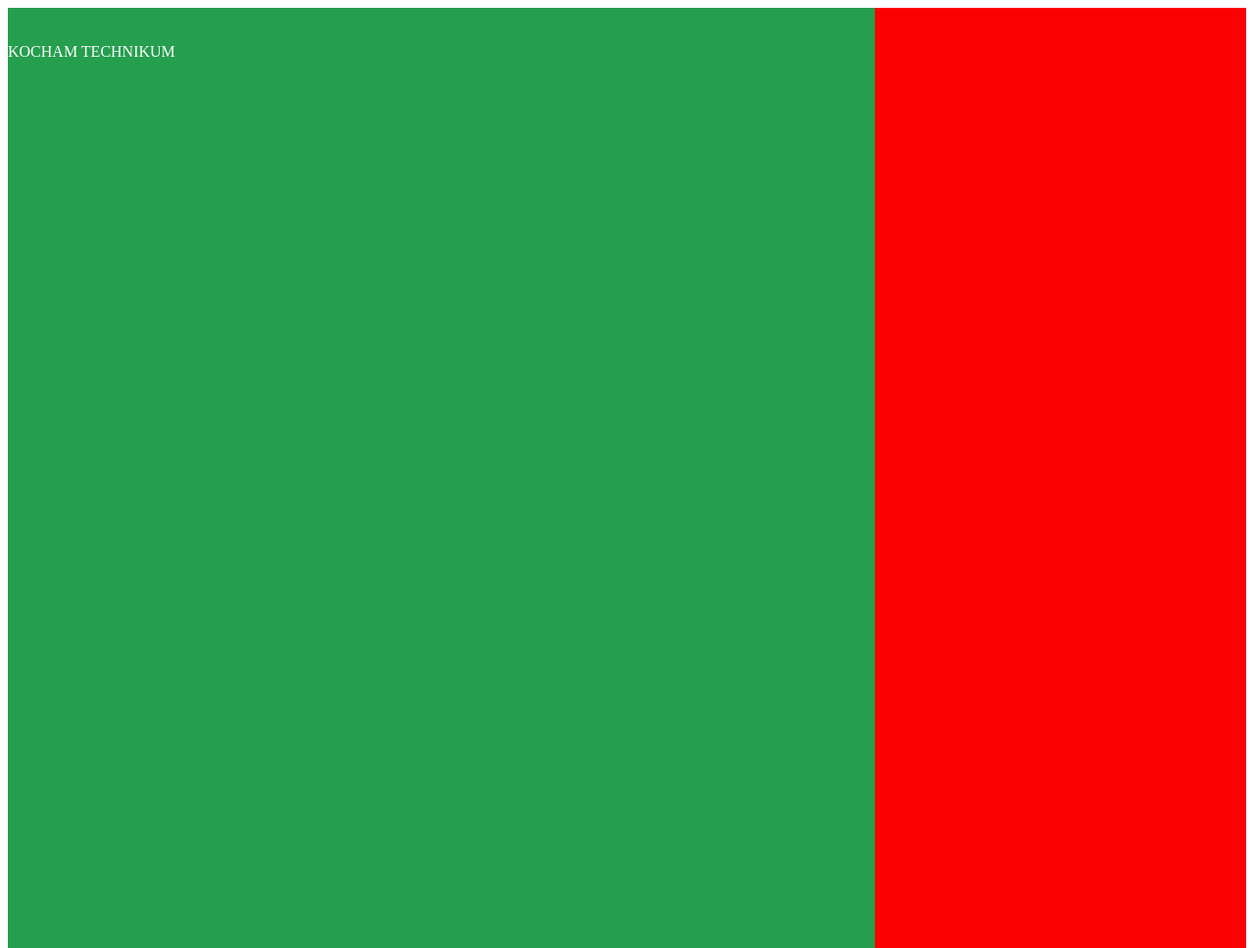
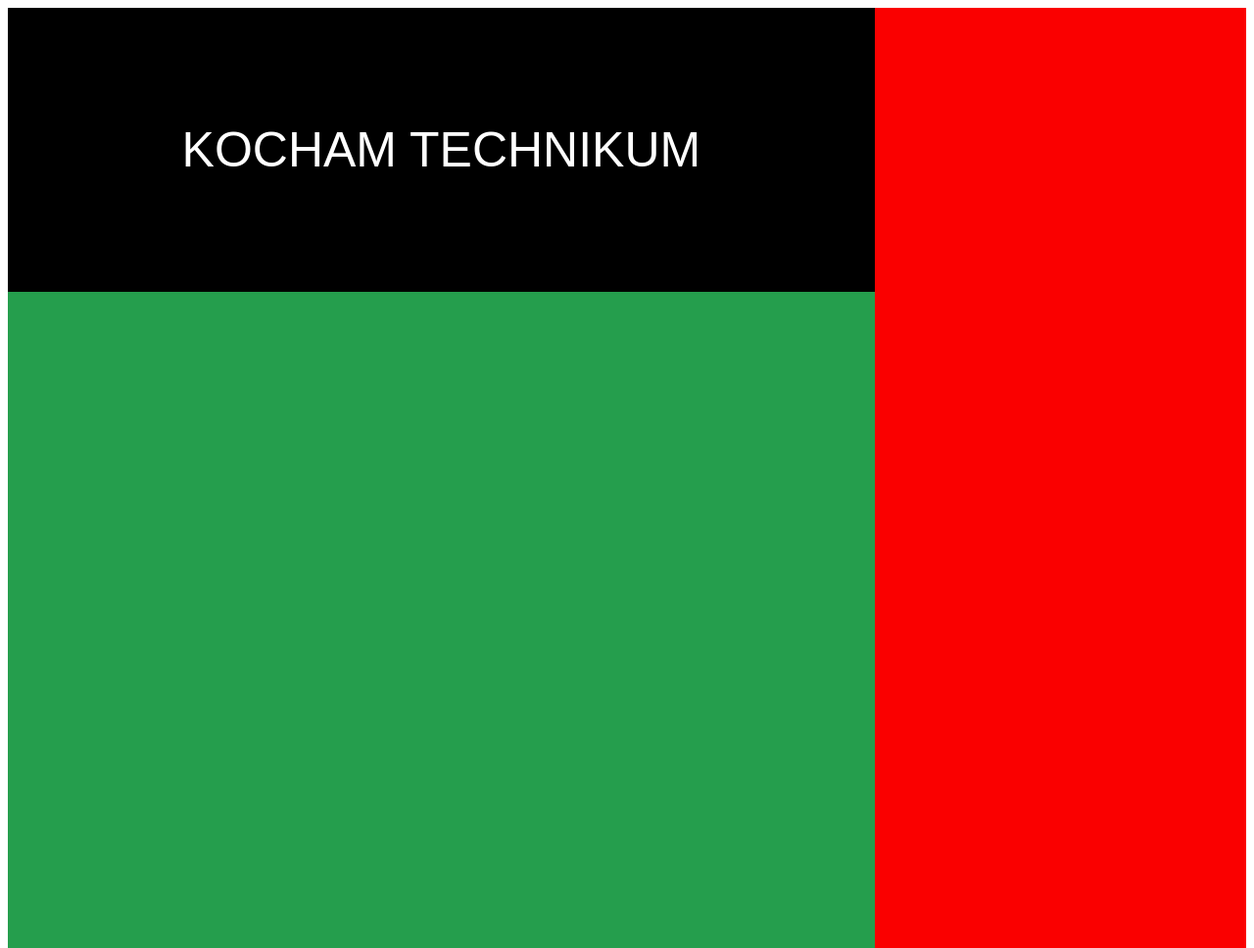
Before and after one commit to xeobt/Sematyka-ulozenie, a plain HTML site: page index.html in a window 1280 px wide. Shown: the whole page at 98% size. Drawn offline with Linux system fonts and the light colour scheme.

Commit message:
Update style.css

```diff
--- a/style.css
+++ b/style.css
@@ -3,4 +3,4 @@ main{display: flex; height: 120vh;}
 #right{background-color: rgb(250, 0, 0); color: white; width:30%; height: 100%; max-height: 100%;}
 html, body{height: 100%;}
 #left{flex: 1;}
-#header{text-align: center; background-color: black; height: 290px; color: white; font-size: 50px; width: 100%; font-family:Arial, Helvetica, sans-serif;}
+#up{text-align: center; background-color: black; height: 290px; color: white; font-size: 50px; width: 100%; font-family:Arial, Helvetica, sans-serif;}
```
